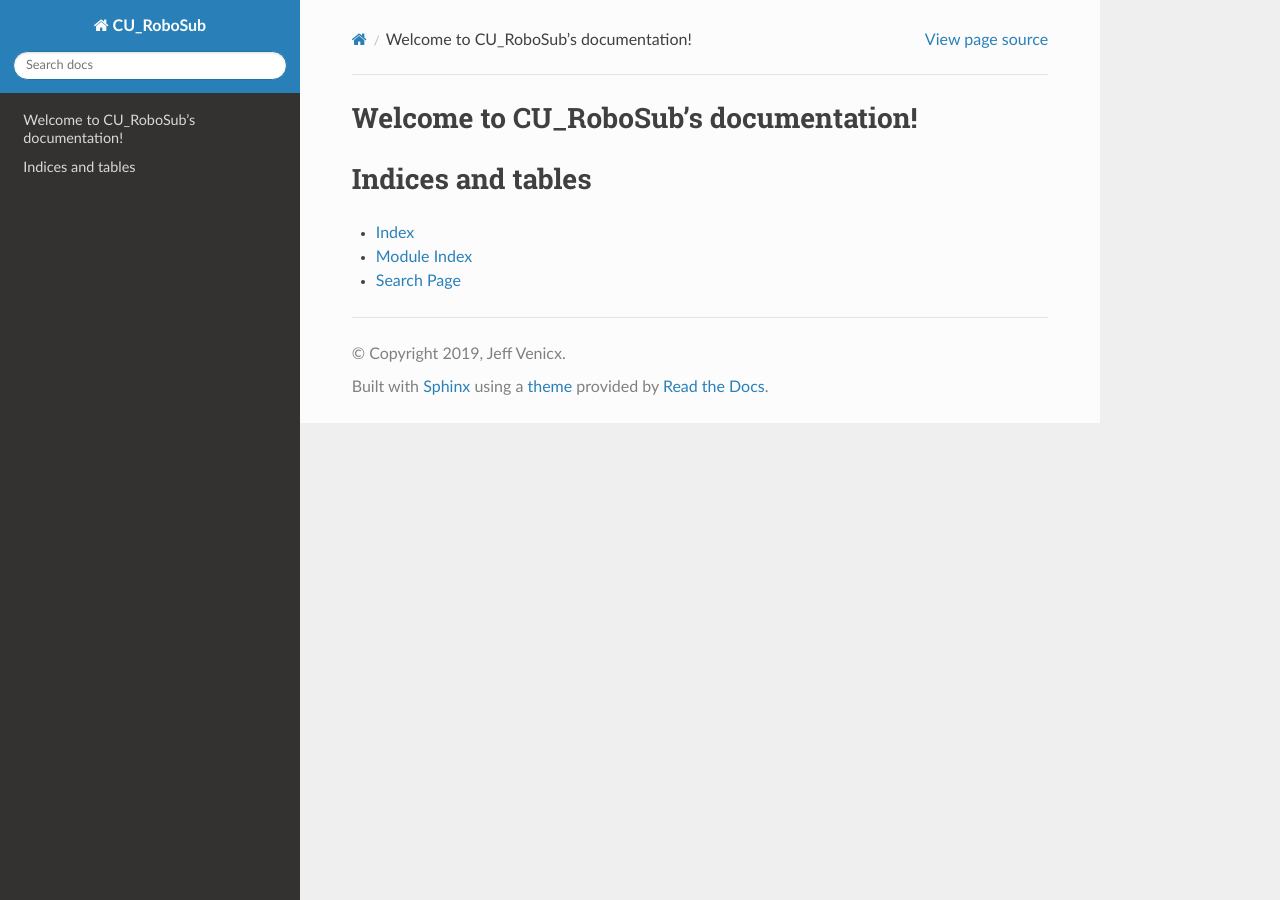
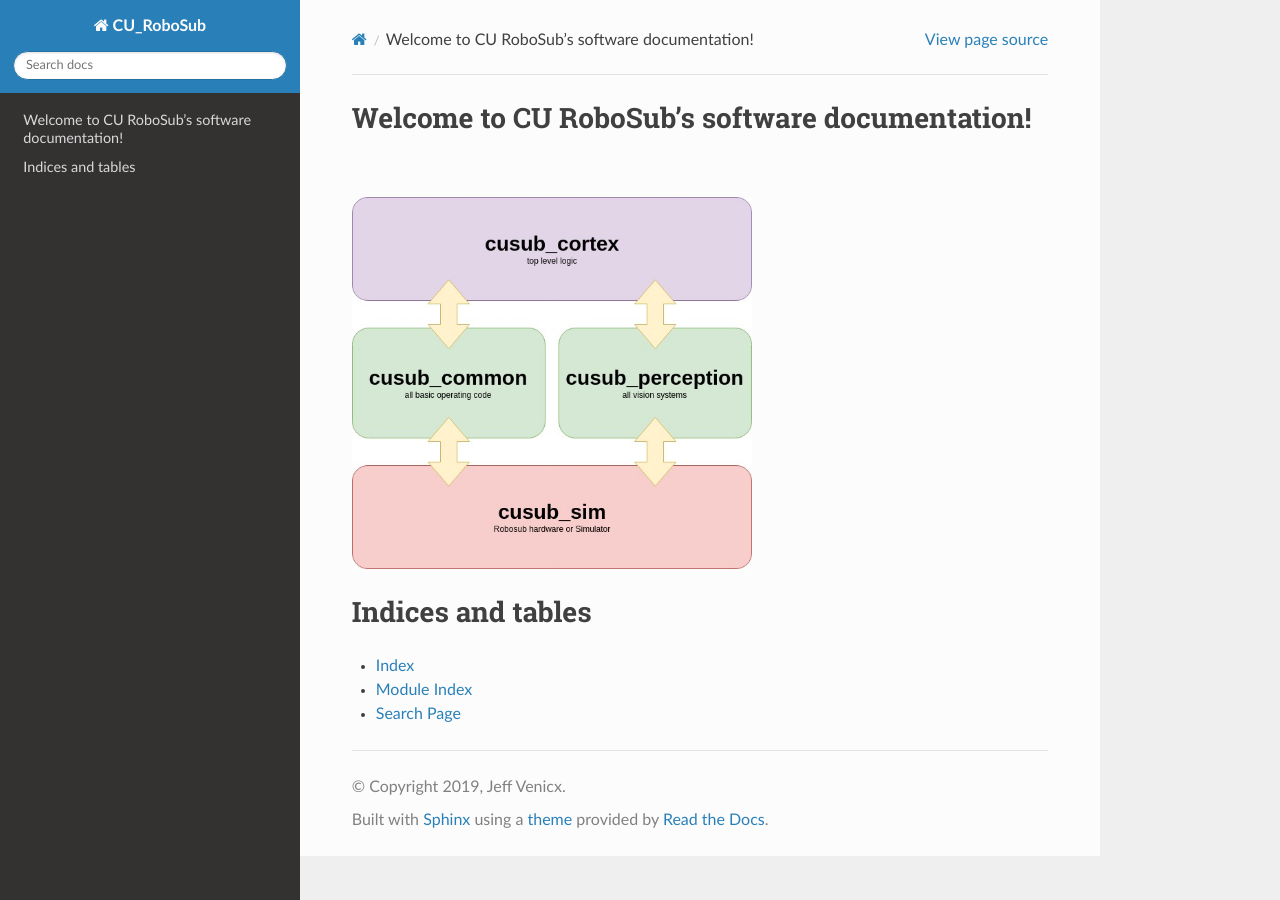
Before and after one commit to DrYerzinia/cusub_documentation, a Sphinx documentation site: the page built from source/index.rst, in a window 1280 px wide. Built offline with Sphinx 7.4.7 and the Read the Docs theme 2.0.0, drawn with Linux system fonts in a browser that asks for light colours.

Commit message:
added image

```diff
--- a/source/index.rst
+++ b/source/index.rst
@@ -3,8 +3,11 @@
    You can adapt this file completely to your liking, but it should at least
    contain the root `toctree` directive.
 
-Welcome to CU_RoboSub's documentation!
+Welcome to CU RoboSub's software documentation!
 ======================================
+.. image:: images/robosub_system_interconnect_model.jpg
+   :width: 400
+   :alt: interconnect model diagram
 
 .. toctree::
    :maxdepth: 2
```
Also changed, not shown: source/images/robosub_system_interconnect_model.jpg (added).
